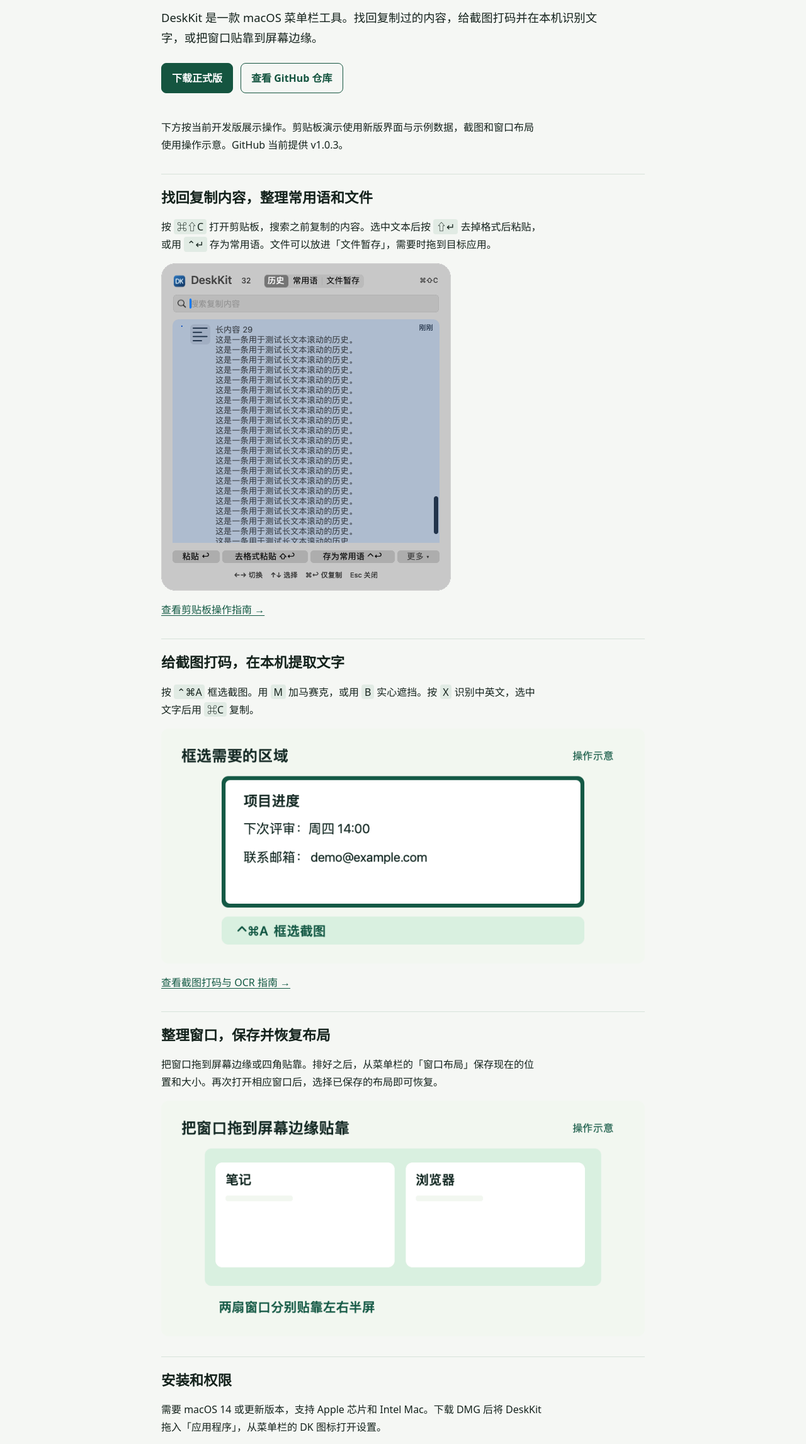
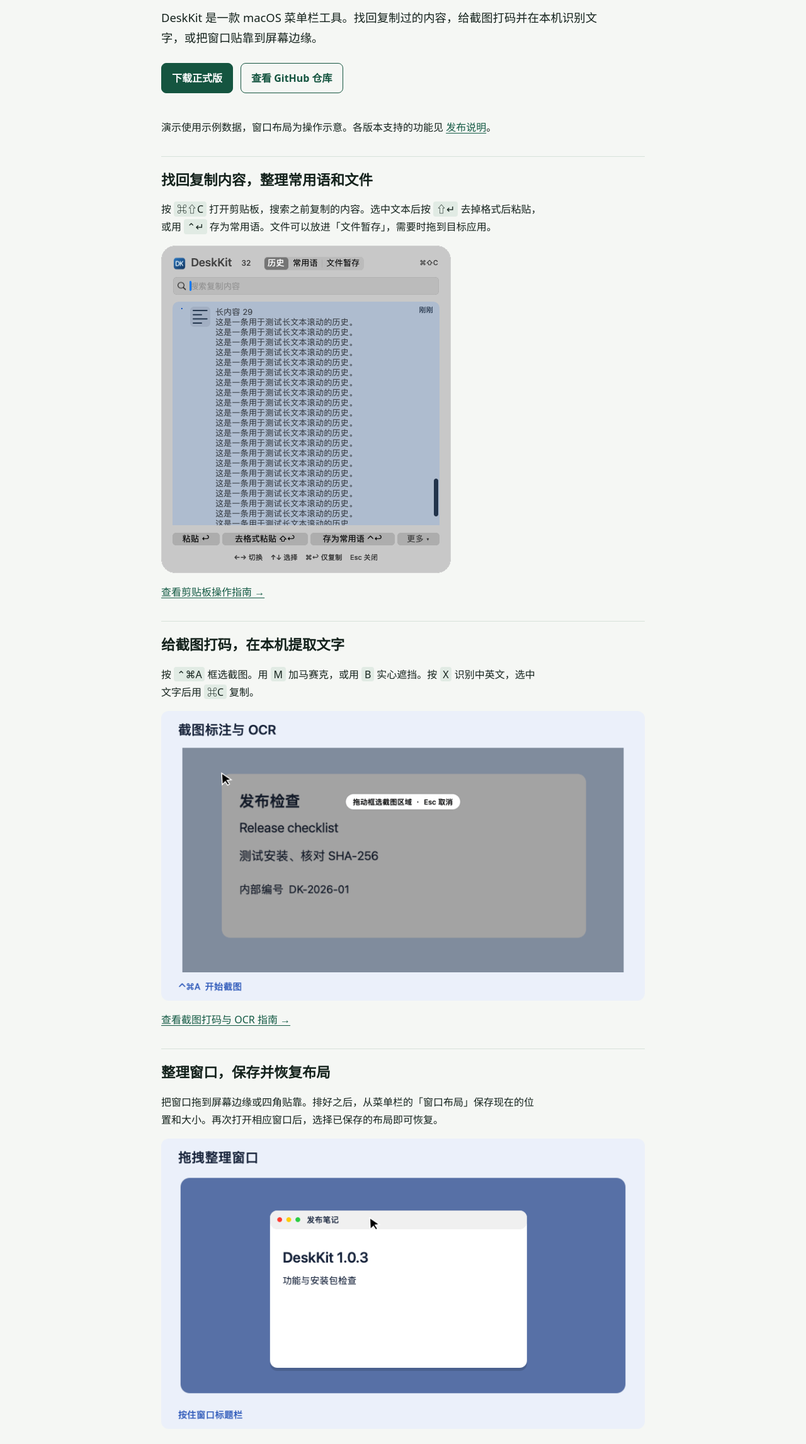
Before and after one commit to IveHD/handy-minis, a plain HTML site: page docs/index.html in a window 1280 px wide. Shown: the part 230-2523 px from the top of the page at 63% size. Drawn offline with Linux system fonts and the light colour scheme.

Commit message:
Restore detailed DeskKit screenshot and window demos

```diff
--- a/docs/index.html
+++ b/docs/index.html
@@ -24,7 +24,7 @@
       <a class="button secondary" href="https://github.com/IveHD/desk-kit">查看 GitHub 仓库</a>
     </div>
 
-    <p>下方按当前开发版展示操作。剪贴板演示使用新版界面与示例数据，截图和窗口布局使用操作示意。GitHub 当前提供 v1.0.3。</p>
+    <p>演示使用示例数据，窗口布局为操作示意。各版本支持的功能见 <a href="https://github.com/IveHD/desk-kit/releases">发布说明</a>。</p>
 
     <section>
       <h2>找回复制内容，整理常用语和文件</h2>
@@ -35,13 +35,13 @@
     <section>
       <h2>给截图打码，在本机提取文字</h2>
       <p>按 <kbd>⌃⌘A</kbd> 框选截图。用 <kbd>M</kbd> 加马赛克，或用 <kbd>B</kbd> 实心遮挡。按 <kbd>X</kbd> 识别中英文，选中文字后用 <kbd>⌘C</kbd> 复制。</p>
-      <img src="demos/screenshot-workflow.gif" width="864" height="420" alt="截图工作流程示意，依次框选、遮挡邮箱并识别所选文字" loading="lazy">
+      <img src="demos/screenshot-ocr.gif" width="800" height="480" alt="DeskKit 截图工具栏演示，框选后遮挡敏感内容，再选择并复制 OCR 文字" loading="lazy">
       <p><a href="guides/mac-screenshot-ocr/">查看截图打码与 OCR 指南 →</a></p>
     </section>
     <section>
       <h2>整理窗口，保存并恢复布局</h2>
       <p>把窗口拖到屏幕边缘或四角贴靠。排好之后，从菜单栏的「窗口布局」保存现在的位置和大小。再次打开相应窗口后，选择已保存的布局即可恢复。</p>
-      <img src="demos/window-workflow.gif" width="864" height="420" alt="窗口工作流程示意，展示左右贴靠、保存布局和恢复布局" loading="lazy">
+      <img src="demos/window-layout-demo.gif" width="800" height="480" alt="拖动窗口标题栏，靠近边缘预览贴靠区域，松开后贴靠，再从菜单栏保存和恢复布局" loading="lazy">
     </section>
     <section>
       <h2>安装和权限</h2>
```
Also changed, not shown: docs/guides/mac-screenshot-ocr/index.html (+1 -1 lines), docs/demos/window-layout-demo.gif (added).
